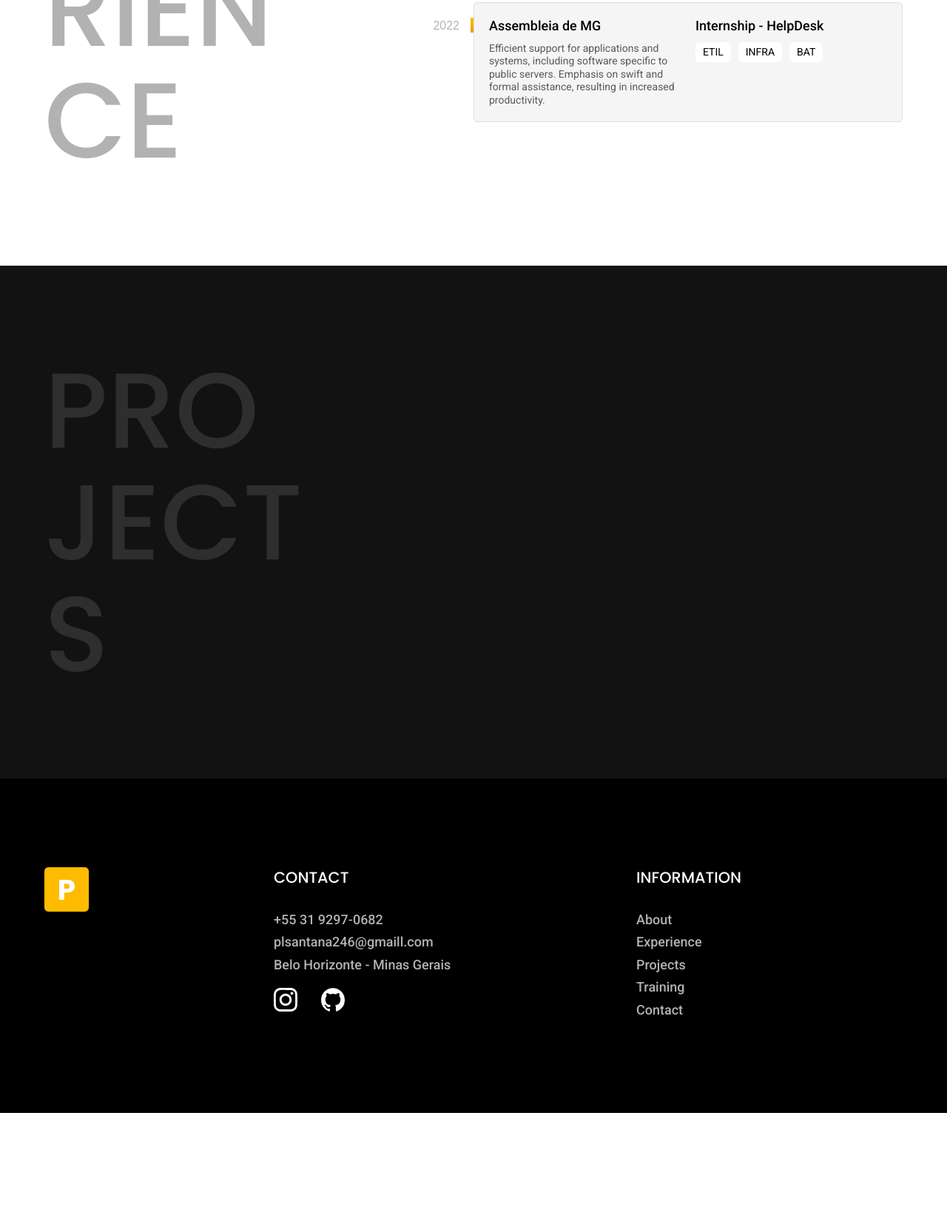
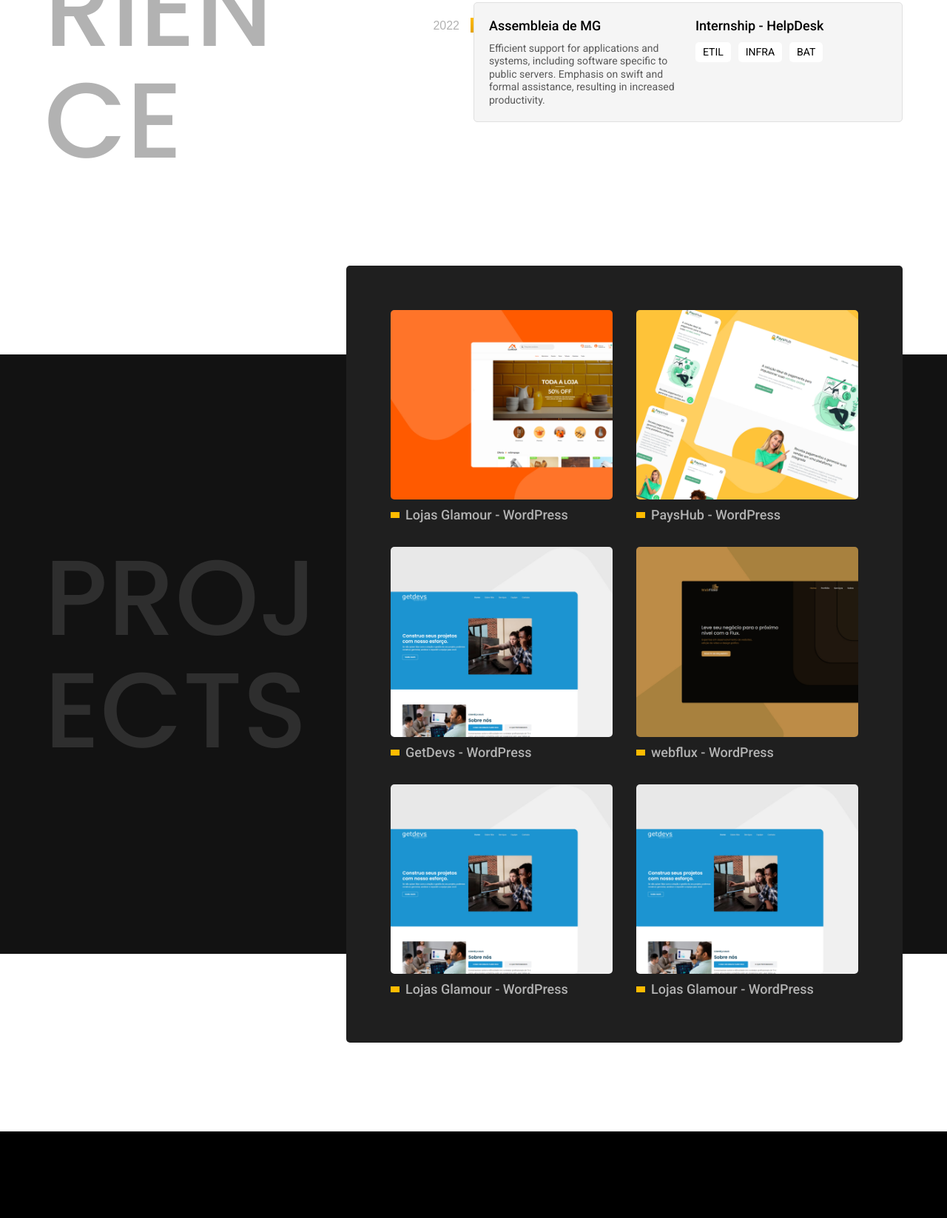
Before and after one commit to Pegasis12/Portfolio-2024, a plain HTML site: page index.html in a window 1280 px wide. Shown: the part 1137-2783 px from the top of the page at 74% size. Before the commit the page ends 2641 px from the top, so only its background shows below. Drawn offline with Linux system fonts and the light colour scheme.

Commit message:
projetos

```diff
--- a/css/home/experiencia.css
+++ b/css/home/experiencia.css
@@ -2,8 +2,7 @@
   display: grid;
   grid-template-columns: 1fr 1fr;
   align-items: center;
-  padding-top: 120px;
-  padding-bottom: 120px;
+  margin-top: 120px;
 }
 
 .empresa {
@@ -56,6 +55,7 @@
   .experiencia {
     grid-template-columns: 1fr;
     gap: 40px;
+    margin-top: 60px;
   }
 
   .empresa-ano {
--- a/css/home/intro.css
+++ b/css/home/intro.css
@@ -12,7 +12,6 @@
 
 .intro h1,
 .intro h2 {
-  text-transform: uppercase;
   margin-bottom: 20px;
 }
 
--- a/css/home/projetos.css
+++ b/css/home/projetos.css
@@ -1,10 +1,75 @@
 .projeto-bg{
   background: var(--cor-11);
+  box-shadow: inset 0 -240px white, inset 0 240px white;
+}
+
+.projetos{
+  display: grid;
+  grid-template-columns: 1fr 2fr;
+  align-items: center;
+  gap: 32px;
   padding-top: 120px;
   padding-bottom: 120px;
 }
 
-.projetos{
+.projetos-galeria{
   display: grid;
   grid-template-columns: 1fr 1fr;
+  gap: 32px;
+  background: #1F1F1F;
+  padding: 60px;
+  border-radius: 5px;
 }
+
+.projetos-galeria p{
+  margin-top: 10px;
+}
+
+.projetos .titulo-maior{
+  max-width: 5ch;
+}
+
+.projetos p{
+  display: flex;
+  align-items: center;
+  gap: 8px;
+}
+
+.projetos p::before{
+  content: "";
+  display: block;
+  width: 12px;
+  height: 8px;
+  background: var(--cor-p1);
+  transition: 0.3s;
+}
+
+.projetos a:hover p::before{
+  width: 24px;
+}
+
+@media (max-width: 800px){
+  .projeto-bg{
+    background: var(--cor-11);
+    padding-top: initial;
+    padding-bottom: initial;
+    box-shadow: none;
+    margin-top: 60px;
+  }
+
+  .projetos{
+    grid-template-columns: 1fr;
+    padding-top: 60px;
+    padding-bottom: 60px;
+  }
+
+  .projetos-galeria{
+    grid-template-columns: 1fr;
+    background: var(--cor-11);
+    padding: 0;
+  }
+
+  .projetos .titulo-maior{
+    max-width: initial;
+  }
+}
--- a/css/utilitario/componentes.css
+++ b/css/utilitario/componentes.css
@@ -33,6 +33,12 @@
   font: 500 9rem/1.05 "Poppins", sans-serif;
 }
 
+@media (max-width: 920px) {
+  .titulo-maior {
+    font-size: 7rem;
+  }
+}
+
 @media (max-width: 800px) {
   .titulo-maior {
     font-size: 3rem;
--- a/css/utilitario/tipografia.css
+++ b/css/utilitario/tipografia.css
@@ -7,7 +7,6 @@
 .font-t-x {
   font: 500 4rem/1.125 "Poppins", sans-serif;
 }
-
 
 /* paragrafo*/
 .font-p-x {
@@ -36,7 +35,7 @@
 
 /* font header */
 .font-h {
-  font: 400 1.25rem/1.4 "Poppins", sans-serif;
+  font: 400 1.1rem/1.4 "Poppins", sans-serif;
 }
 
 /* font forms */
--- a/index.html
+++ b/index.html
@@ -39,8 +39,8 @@
   <main class="intro-bg cor-0">
     <div class="intro container">
       <div class="intro-conteudo">
-        <h2 class="font-st">hi there!</h2>
-        <h1 class="font-t-x">I’AM <span class="cor-p1">pablo</span></h1>
+        <h2 class="font-st">Hi there!</h2>
+        <h1 class="font-t-x">I am <span class="cor-p1">Pablo</span></h1>
         <p class="font-p-x cor-5">Exploring the digital world, I develop engaging projects using HTML, CSS, JavaScript, and WordPress. I turn ideas into impactful visual experiences, always striving for innovation and creativity in every detail.</p>
         <a class="botao" href="./">learn more about</a>
       </div>
@@ -91,7 +91,42 @@
     <div class="projetos container">
       <h2 class="titulo-maior cor-10">Projects</h2>
       <div class="projetos-galeria">
-
+        <div>
+          <a href="">
+            <img src="./img/galeria de projetos/glamour.jpg" alt="Lojas Glamour">
+            <p class="font-p-mb cor-5">Lojas Glamour - WordPress</p>
+          </a>
+        </div>
+        <div>
+          <a href="">
+            <img src="./img/galeria de projetos/payshub.jpg" alt="Payshub">
+            <p class="font-p-mb cor-5">PaysHub - WordPress</p>
+          </a>
+        </div>
+        <div>
+          <a href="">
+            <img src="./img/galeria de projetos/getdevs.jpg" alt="Getdevs">
+            <p class="font-p-mb cor-5">GetDevs - WordPress</p>
+          </a>
+        </div>
+        <div>
+          <a href="">
+            <img src="./img/galeria de projetos/webflux.jpg" alt="WebFlux">
+            <p class="font-p-mb cor-5">webflux - WordPress</p>
+          </a>
+        </div>
+        <div>
+          <a href="">
+            <img src="./img/galeria de projetos/getdevs.jpg" alt="Lojas Glamour">
+            <p class="font-p-mb cor-5">Lojas Glamour - WordPress</p>
+          </a>
+        </div>
+        <div>
+          <a href="">
+            <img src="./img/galeria de projetos/getdevs.jpg" alt="Lojas Glamour">
+            <p class="font-p-mb cor-5">Lojas Glamour - WordPress</p>
+          </a>
+        </div>
       </div>
     </div>
   </section>
```
